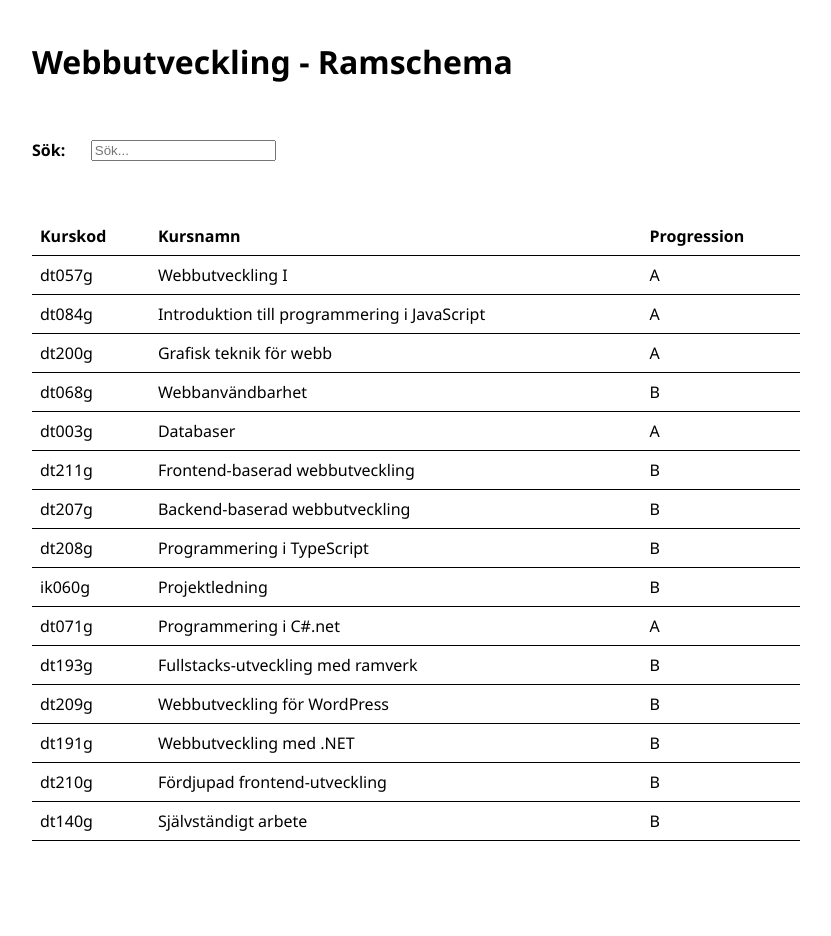
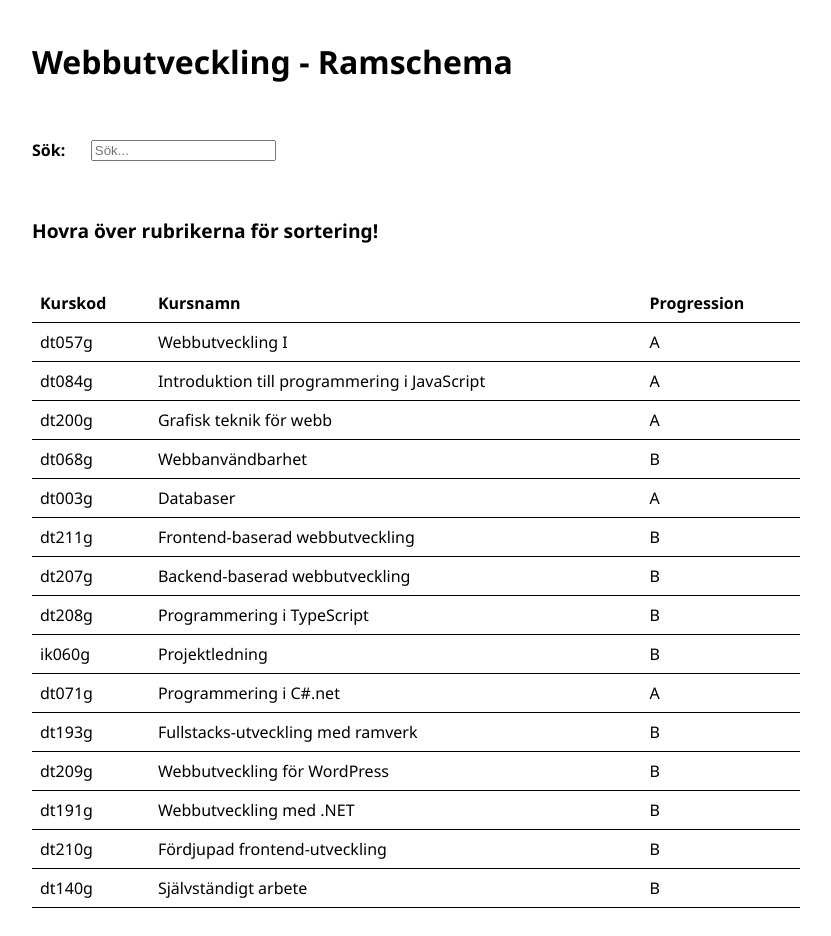
Before and after one commit to alvastern/laboration-4-typescript, an Angular app: page / in a window 1280 px wide. Shown: the top 936 px of the page, without its empty margins (40-871 px from the left). Before the commit the page ends 881 px from the top, so only its background shows below. Built offline with nearby package versions, Linux system fonts and the light colour scheme.

Commit message:
Tydliggörande av sortering

```diff
--- a/src/app/home/home.html
+++ b/src/app/home/home.html
@@ -4,6 +4,8 @@
   <p><b>Sök:</b></p>
   <input type="text" placeholder="Sök..." [(ngModel)]="searchTerm" (input)="filterCourses()"/>
 </section>
+
+<p id="paragraf">Hovra över rubrikerna för sortering!</p>
 
 <section>
   <table>
--- a/src/app/home/home.scss
+++ b/src/app/home/home.scss
@@ -11,8 +11,21 @@ table {
     border-collapse: collapse;
 }
 
-th, td {
+th {
+    border-bottom: 1px solid black;
+    padding: 1vh;
+    text-align: left;
+    cursor: pointer;
+}
+
+td {
     border-bottom: 1px solid black;
     padding: 1vh;
     text-align: left;
 }
+
+#paragraf {
+    margin: 0 0 5vh 5vw;
+    font-size: 1.2em;
+    font-weight: 600;
+}
```
